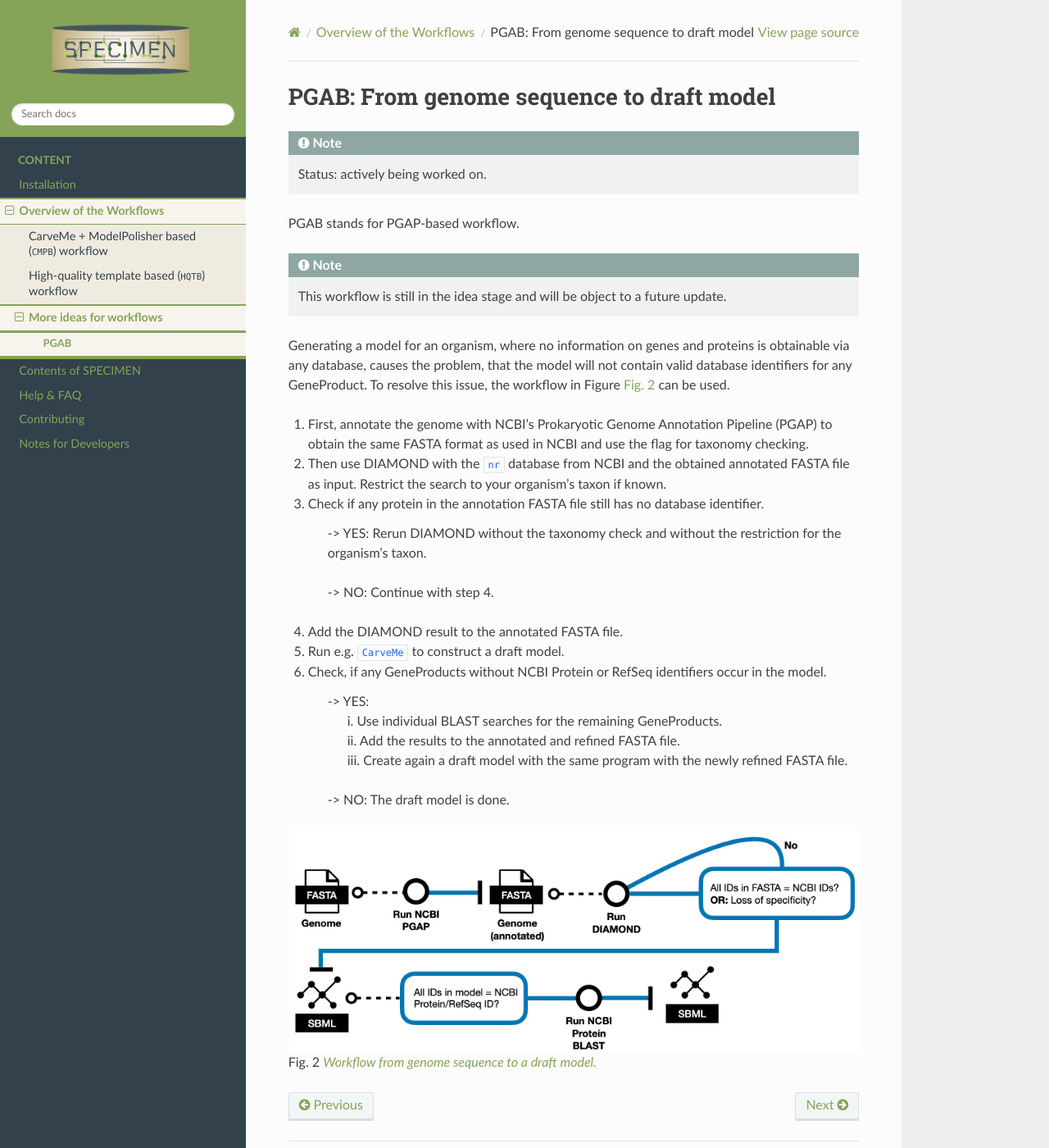
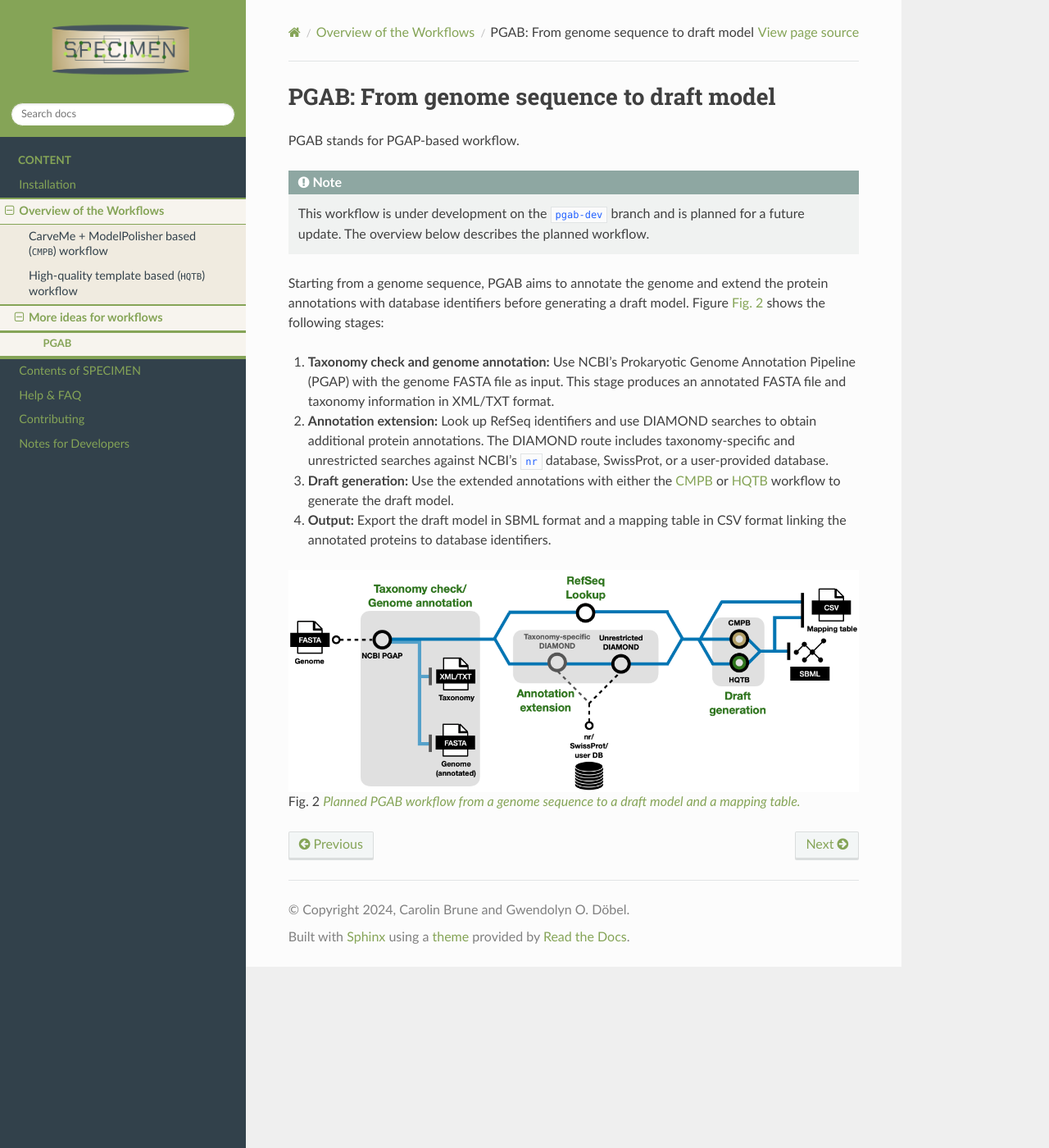
Before and after one commit to draeger-lab/SPECIMEN, a Sphinx documentation site: the page built from docs/source/pipeline_idea.rst, in a window 1280 px wide and 1400 px high. Shown: the whole window at 82% size. Built offline with Sphinx 7.4.7 and the Read the Docs theme 3.1.0, drawn with Linux system fonts in a browser that asks for light colours.

Commit message:
Finish up PGAB description

```diff
--- a/docs/source/pipeline_idea.rst
+++ b/docs/source/pipeline_idea.rst
@@ -1,42 +1,33 @@
 PGAB: From genome sequence to draft model
 =========================================
-
-.. note::
-
-    Status: actively being worked on.
 
 PGAB stands for PGAP-based workflow.
 
 .. note::
 
-    This workflow is still in the idea stage and will be object to a future update.
+    This workflow is under development on the ``pgab-dev`` branch and is planned
+    for a future update. The overview below describes the planned workflow.
 
-Generating a model for an organism, where no information on genes and proteins is obtainable via any database,
-causes the problem, that the model will not contain valid database identifiers for any GeneProduct. To resolve this issue, the
-workflow in Figure :numref:`pgab_workflow` can be used.
+Starting from a genome sequence, PGAB aims to annotate the genome and extend the
+protein annotations with database identifiers before generating a draft model.
+Figure :numref:`pgab_workflow` shows the following stages:
 
-1. First, annotate the genome with NCBI's Prokaryotic Genome Annotation Pipeline (PGAP) to obtain the same FASTA format as used in NCBI and use the flag for taxonomy checking.
-2. Then use DIAMOND with the ``nr`` database from NCBI and the obtained annotated FASTA file as input. Restrict the search to your organism's taxon if known.
-3. Check if any protein in the annotation FASTA file still has no database identifier.
-
-    | -> YES: Rerun DIAMOND without the taxonomy check and without the restriction for the organism's taxon.
-    |
-    | -> NO: Continue with step 4.
-
-4. Add the DIAMOND result to the annotated FASTA file.
-5. Run e.g. ``CarveMe`` to construct a draft model.
-6. Check, if any GeneProducts without NCBI Protein or RefSeq identifiers occur in the model.
-
-    | -> YES:
-    |     i. Use individual BLAST searches for the remaining GeneProducts.
-    |     ii. Add the results to the annotated and refined FASTA file.
-    |     iii. Create again a draft model with the same program with the newly refined FASTA file.
-    |
-    | -> NO: The draft model is done.
+1. **Taxonomy check and genome annotation:** Use NCBI's Prokaryotic Genome
+   Annotation Pipeline (PGAP) with the genome FASTA file as input. This stage
+   produces an annotated FASTA file and taxonomy information in XML/TXT format.
+2. **Annotation extension:** Look up RefSeq identifiers and use DIAMOND searches
+   to obtain additional protein annotations. The DIAMOND route includes
+   taxonomy-specific and unrestricted searches against NCBI's ``nr`` database,
+   SwissProt, or a user-provided database.
+3. **Draft generation:** Use the extended annotations with either the
+   :ref:`CMPB<CMPB Overview>` or :ref:`HQTB<HQTB Overview>` workflow to generate
+   the draft model.
+4. **Output:** Export the draft model in SBML format and a mapping table in CSV
+   format linking the annotated proteins to database identifiers.
 
 .. _pgab_workflow:
 
 .. figure:: images/pgab_pipeline-overview.png
-  :alt: Workflow from genome sequence to a draft model
+  :alt: Planned PGAB workflow with PGAP annotation, RefSeq lookup and DIAMOND searches, CMPB or HQTB draft generation, and CSV and SBML outputs
 
-  Workflow from genome sequence to a draft model.
+  Planned PGAB workflow from a genome sequence to a draft model and a mapping table.
```
Also changed, not shown: docs/source/images/pgab_pipeline-overview.png, 1 other file.
